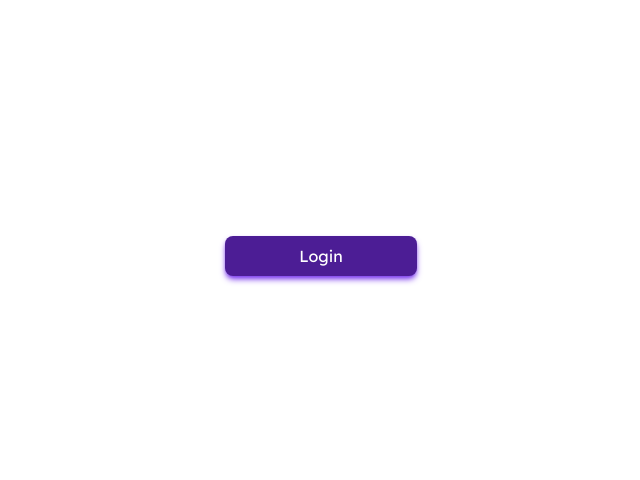
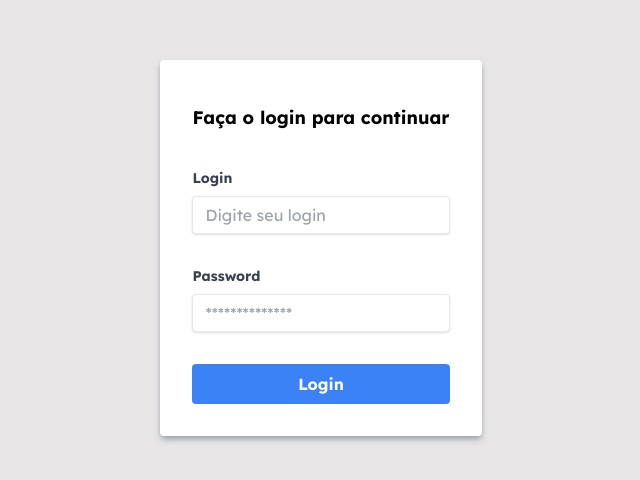
Before and after one commit to salviotonon/system_school.pj, a React (Vite) app in the folder front/: page / in a window 1280 px wide. Shown: the part 144-624 px from the top of the page, without its empty margins (319-959 px from the left). Built offline with nearby package versions, Linux system fonts and the light colour scheme.

Commit message:
style-inputs

```diff
--- a/front/src/components/Button/index.jsx
+++ b/front/src/components/Button/index.jsx
@@ -1,8 +1,12 @@
 export const Button = ({ children, ...props }) => {
   return (
-    <button className='bg-violet-900 px-4 py-2 rounded-lg text-white hover:bg-violet-500  focus:outline-none active:border-violet-700 shadow-md shadow-violet-600 transition-opacity w-full
-    sm:w-48 mx-4 '>
+    <button
+      class="bg-blue-500 hover:bg-blue-700 text-white font-bold py-2 px-4 mt-4 rounded
+    focus:outline-none focus:shadow-outline w-full"
+      type="button">
+
       {children}
+
     </button>
   )
 }
--- /dev/null
+++ b/front/src/components/Form/index.jsx
@@ -0,0 +1,22 @@
+import { Button } from '../Button'
+import { Input } from '../Inputs'
+
+export const Form = () => {
+  return (
+    <form className='bg-white shadow-md shadow-gray-400 rounded px-8 pt-6 pb-8 mb-4'>
+      <h2 className='text-lg font-bold my-5'>
+        Faça o login para continuar
+      </h2>
+      <Input
+        label='Login'
+        placeholder='Digite seu login'
+      />
+      <Input
+        label='Password'
+        type='password'
+        placeholder='**************'
+      />
+      <Button>Login</Button>
+    </form>
+  )
+}
--- /dev/null
+++ b/front/src/components/Inputs/index.jsx
@@ -0,0 +1,13 @@
+export const Input = ({ type, label, placeholder }) => {
+  return (
+    <div className='flex flex-col py-4'>
+      <label class="block text-gray-700 text-sm font-bold mb-2" for="username">
+        {label}
+      </label>
+      <input
+        class="shadow appearance-none border rounded w-full py-2 px-3 text-gray-700 leading-tight focus:outline-none focus:shadow-outline"
+        type={type ? type : 'text'}
+        placeholder={placeholder} />
+    </div>
+  )
+}
--- a/front/src/global/styles.css
+++ b/front/src/global/styles.css
@@ -5,3 +5,7 @@
 html {
   font-family: 'Lexend', sans-serif;
 }
+
+body {
+  background-color: #e7e5e5;
+}
--- a/front/src/pages/HomeLogout/index.jsx
+++ b/front/src/pages/HomeLogout/index.jsx
@@ -1,9 +1,11 @@
-import { Button } from '../../components/Button'
+import { Form } from '../../components/Form'
+
+
 
 export const HomeLogout = () => {
   return (
-    <div className='flex justify-center items-center min-h-screen'>
-      <Button>Login</Button>
+    <div className='flex flex-col justify-center items-center min-h-screen'>
+      <Form />
     </div>
   )
 }
```
